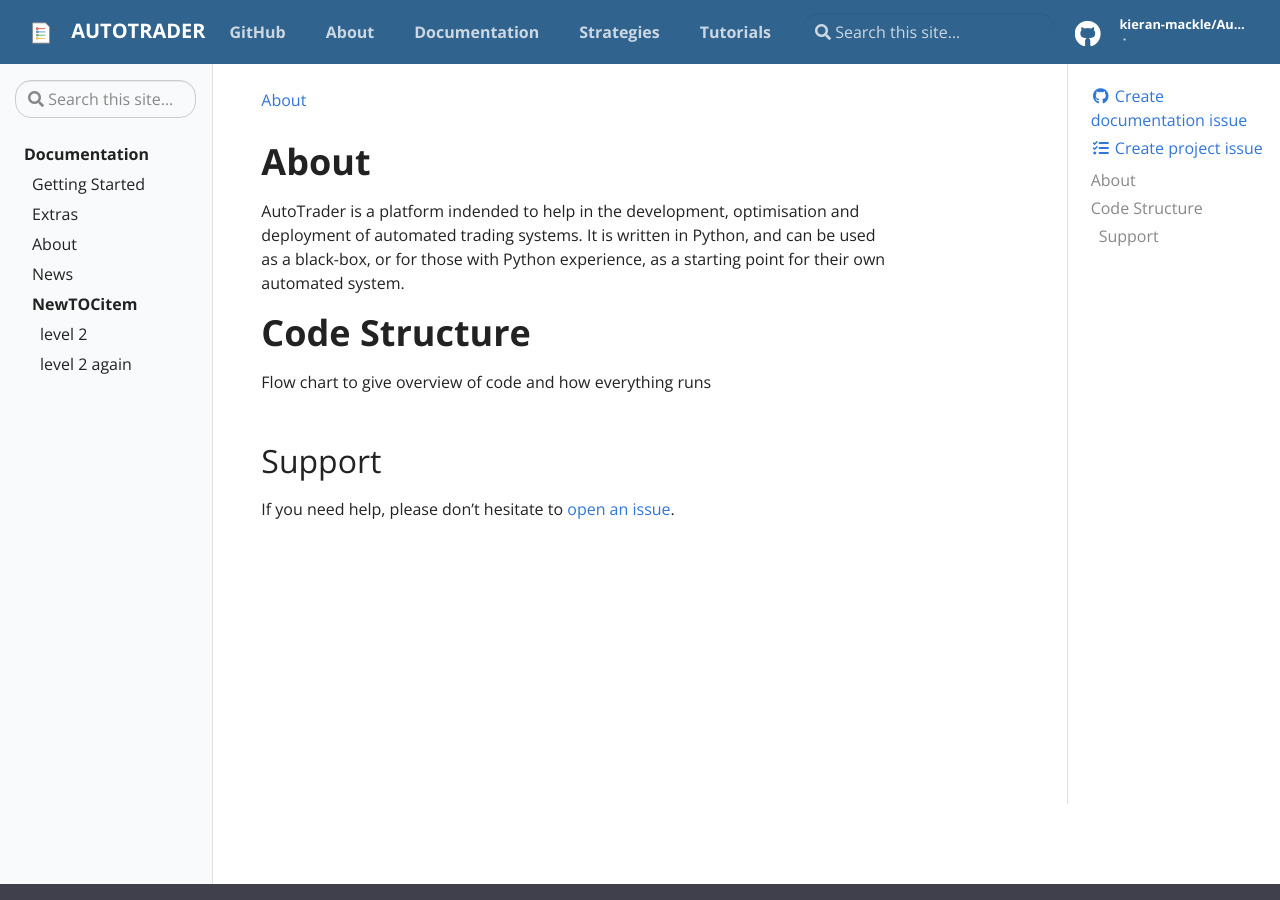
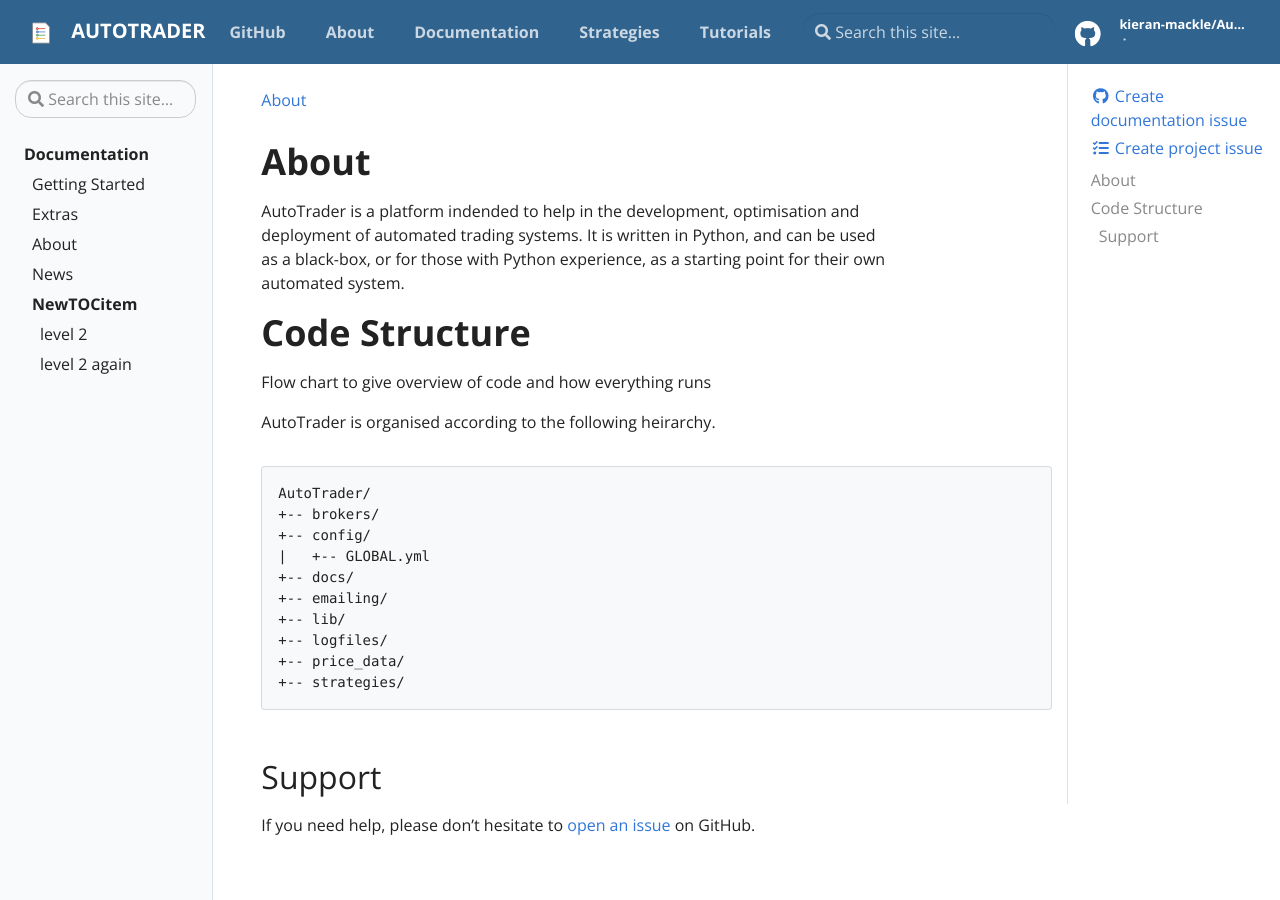
Before and after one commit to kieran-mackle/AutoTrader, a Jekyll site: the page built from docs/pages/about.md, in a window 1280 px wide and 900 px high. Built offline with Jekyll 4.4.1, drawn with Linux system fonts in a browser that asks for light colours.

Commit message:
Update about.md

````diff
--- a/docs/pages/about.md
+++ b/docs/pages/about.md
@@ -14,7 +14,24 @@ for their own automated system.
 Flow chart to give overview of code and how everything runs
 
 
+AutoTrader is organised according to the following heirarchy.
+
+
+```
+AutoTrader/
++-- brokers/
++-- config/
+|   +-- GLOBAL.yml
++-- docs/
++-- emailing/
++-- lib/
++-- logfiles/
++-- price_data/
++-- strategies/
+```
+
+
 
 ## Support
 
-If you need help, please don't hesitate to [open an issue](https://www.github.com/{{ site.github_user }}/{{ site.github_repo }}).
+If you need help, please don't hesitate to [open an issue](https://www.github.com/{{ site.github_user }}/{{ site.github_repo }}) on GitHub.
````
